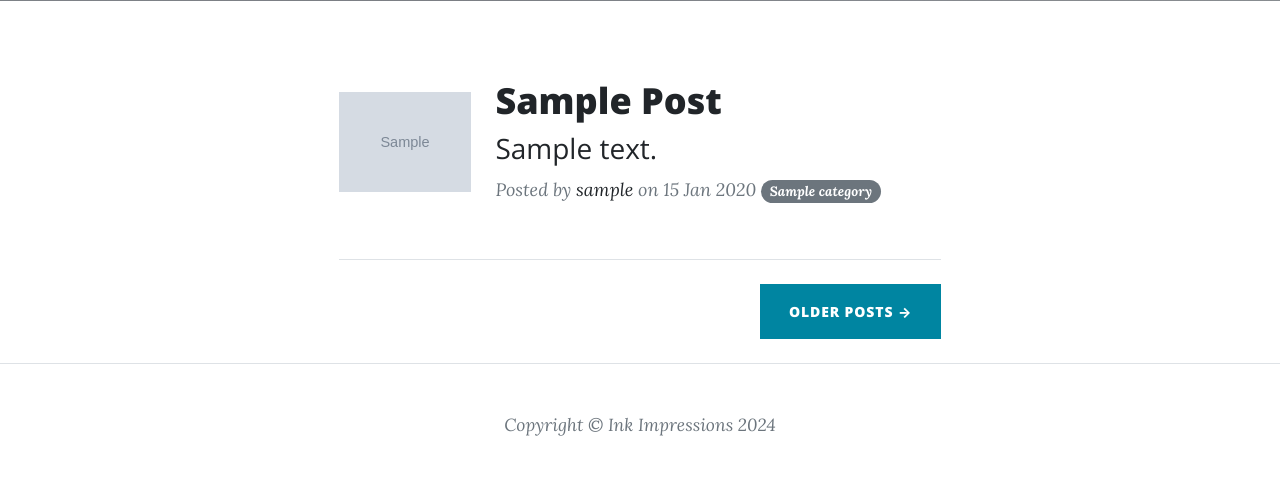
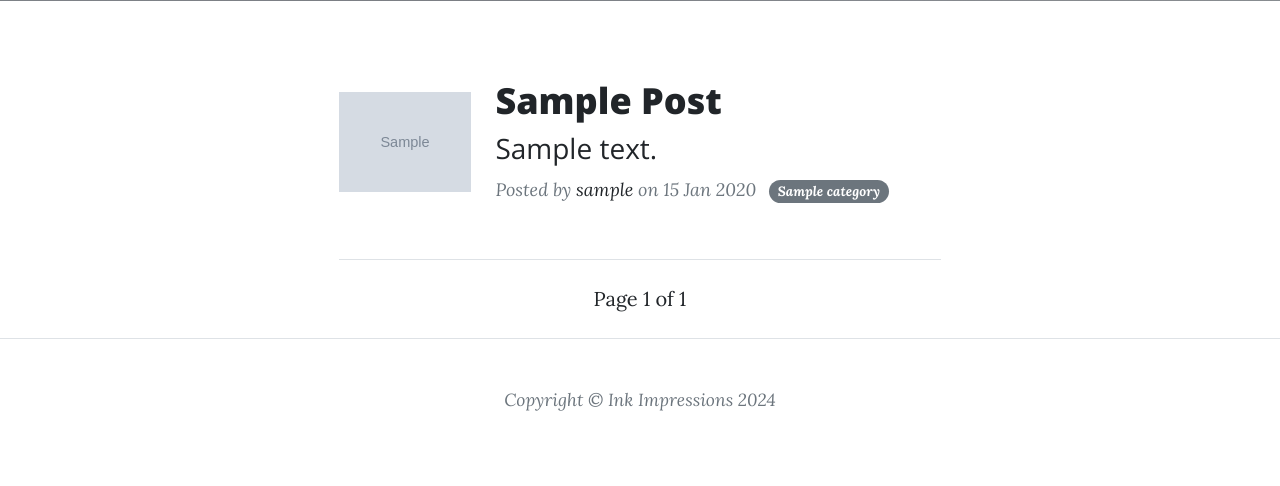
Before and after one commit to Malekpour99/Django-CBV-DRF-Blog, a Django app: template core/templates/blog/index.html in a window 1280 px wide. Shown: the part 877-1363 px from the top of the page. After the commit the page ends 1288 px from the top, so only its background shows below. Run offline with Django 4.2, Linux system fonts and the light colour scheme; the template is opened without the code that fills it: most values are stand-ins (such as "Sample title", 1, 10 or a date in 2020); grey boxes marked "Sample" are stand-in pictures; some libraries are stand-ins or nearby versions.

Commit message:
feat: blog index template - added pagination section
Added pagination section to let users explore different pages and see older blog posts

```diff
--- a/core/templates/blog/index.html
+++ b/core/templates/blog/index.html
@@ -48,7 +48,7 @@
                 on {{ post.published_at|date:'d M Y' }}
 
                 {% if post.category %}
-                <a href="{% url 'blog:category' cat_slug=post.category.slug %}" class="badge rounded-pill text-bg-secondary">{{ post.category.name }}</a>
+                <a href="{% url 'blog:category' cat_slug=post.category.slug %}" class="badge rounded-pill text-bg-secondary ms-2">{{ post.category.name }}</a>
                 {% endif %}
 
               </p>
@@ -59,8 +59,24 @@
         {% endfor %}
 
         <!-- Pager -->
-        <div class="d-flex justify-content-end mb-4">
-          <a class="btn btn-primary text-uppercase" href="#!">Older Posts →</a>
+        <div class="d-flex justify-content-center mb-4">
+          <div class="pagination">
+            <span class="step-links">
+                {% if page_obj.has_previous %}
+                    <a class="btn btn-primary p-3 text-uppercase rounded-pill" href="?page=1">&laquo; first</a>
+                    <a class="btn btn-primary p-3 text-uppercase rounded-pill me-2" href="?page={{ page_obj.previous_page_number }}">previous</a>
+                {% endif %}
+
+                <span class="current">
+                    Page {{ page_obj.number }} of {{ page_obj.paginator.num_pages }}
+                </span>
+
+                {% if page_obj.has_next %}
+                    <a class="btn btn-primary p-3 text-uppercase rounded-pill ms-2" href="?page={{ page_obj.next_page_number }}">next</a>
+                    <a class="btn btn-primary p-3 text-uppercase rounded-pill" href="?page={{ page_obj.paginator.num_pages }}">last &raquo;</a>
+                {% endif %}
+            </span>
+        </div>
         </div>
       </div>
     </div>
```
